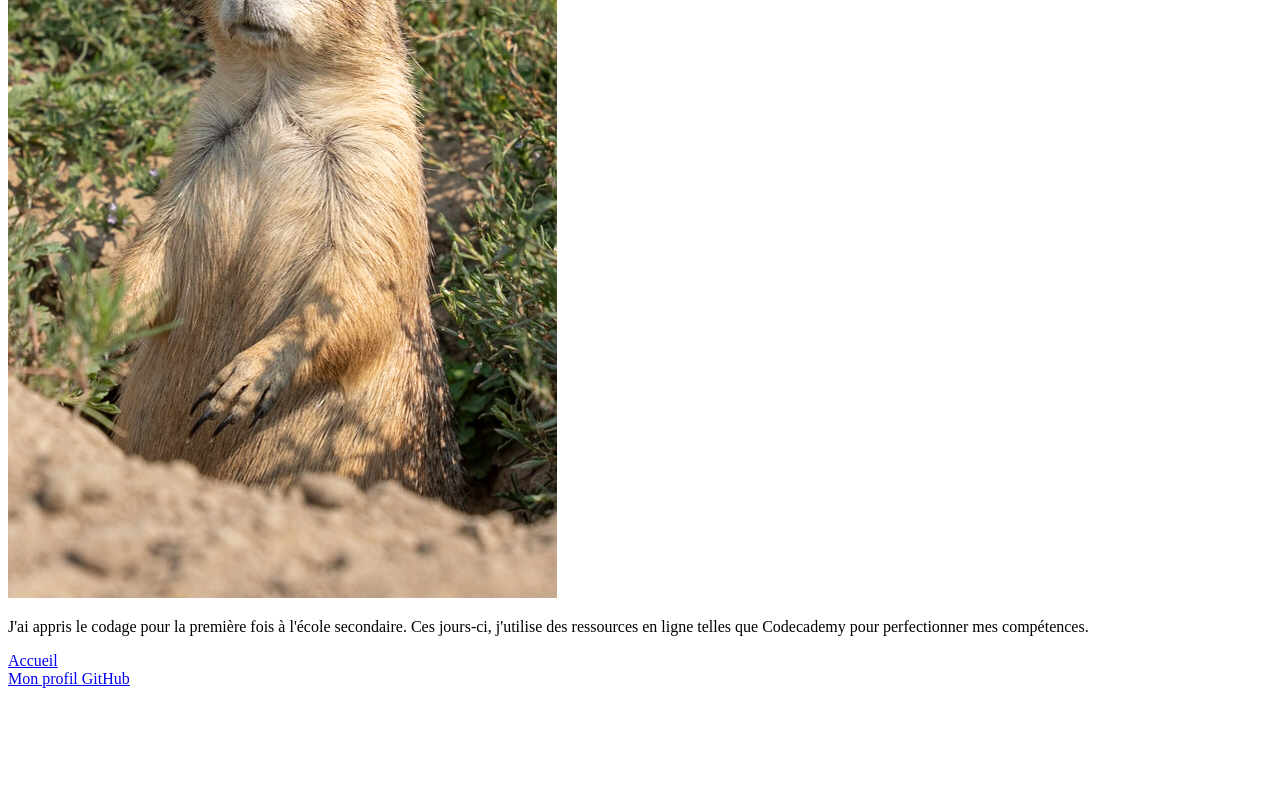
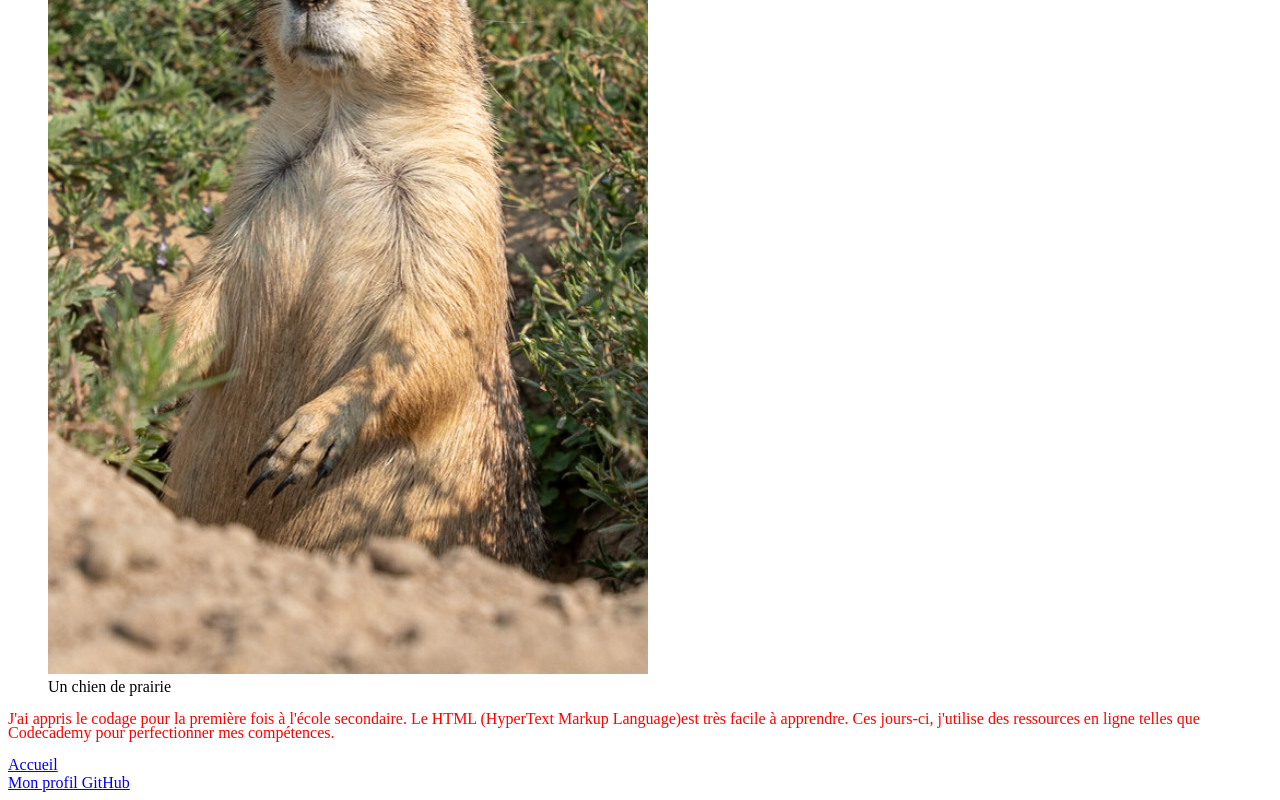
Before and after one commit to jsmarier-courses/labo-du-module-4-sabarruda, a plain HTML site: page biographie.html in a window 1280 px wide. Shown: the part 306-1106 px from the top of the page. Before the commit the page ends 1002 px from the top, so only its background shows below. Drawn offline with Linux system fonts and the light colour scheme.

Commit message:
Add files via upload

```diff
--- a/biographie.html
+++ b/biographie.html
@@ -1,16 +1,23 @@
 <!DOCTYPE html>
-<html>
+<html lang="fr">
     <head>
         <meta charset="utf-8">
         <meta http-equiv="X-UA-Compatible" content="IE=edge">
         <meta name="viewport" content="width=device-width, initial-scale=1">
+        <title>Bonjour à tous</title>
+        <link href="style.css" type="text/css" rel="stylesheet">
     </head>
     <body>
         <h1>À propos de moi</h1>
-        <img src="chien-prairie.jpg">
-        <p>J'ai appris le codage pour la première fois à l'école secondaire. Ces jours-ci, j'utilise des ressources en ligne telles que Codecademy pour perfectionner mes compétences.</p>
-        <a href="index.html">Accueil</a>
+        <figure>
+        <img src="chien-prairie.jpg" alt="Un chien de prairie debout">
+        <figcaption>Un chien de prairie</figcaption>
+        </figure>
+        <p class="intropara">J'ai appris le codage pour la première fois à l'école secondaire. Le <abbr>HTML</abbr> (HyperText Markup Language)est très facile à apprendre. Ces jours-ci, j'utilise des ressources en ligne telles que Codecademy pour perfectionner mes compétences.</p>
+       <nav>
+        <a href="index.html" target="_blank">Accueil</a>
         <br>
-        <a href="https://github.com/jsmarier">Mon profil GitHub</a>
+        <a href="https://github.com/jsmarier" target="_blank">Mon profil GitHub</a>
+       </nav>
     </body>
 </html>
--- /dev/null
+++ b/style.css
@@ -0,0 +1,8 @@
+img{
+    width: 600px
+}
+.intropara {
+    color: red;
+    line-height: 14px;
+    font-family: 'Times New Roman', Times, serif;
+}
```
Also changed, not shown: index.html (+6 -5 lines).
